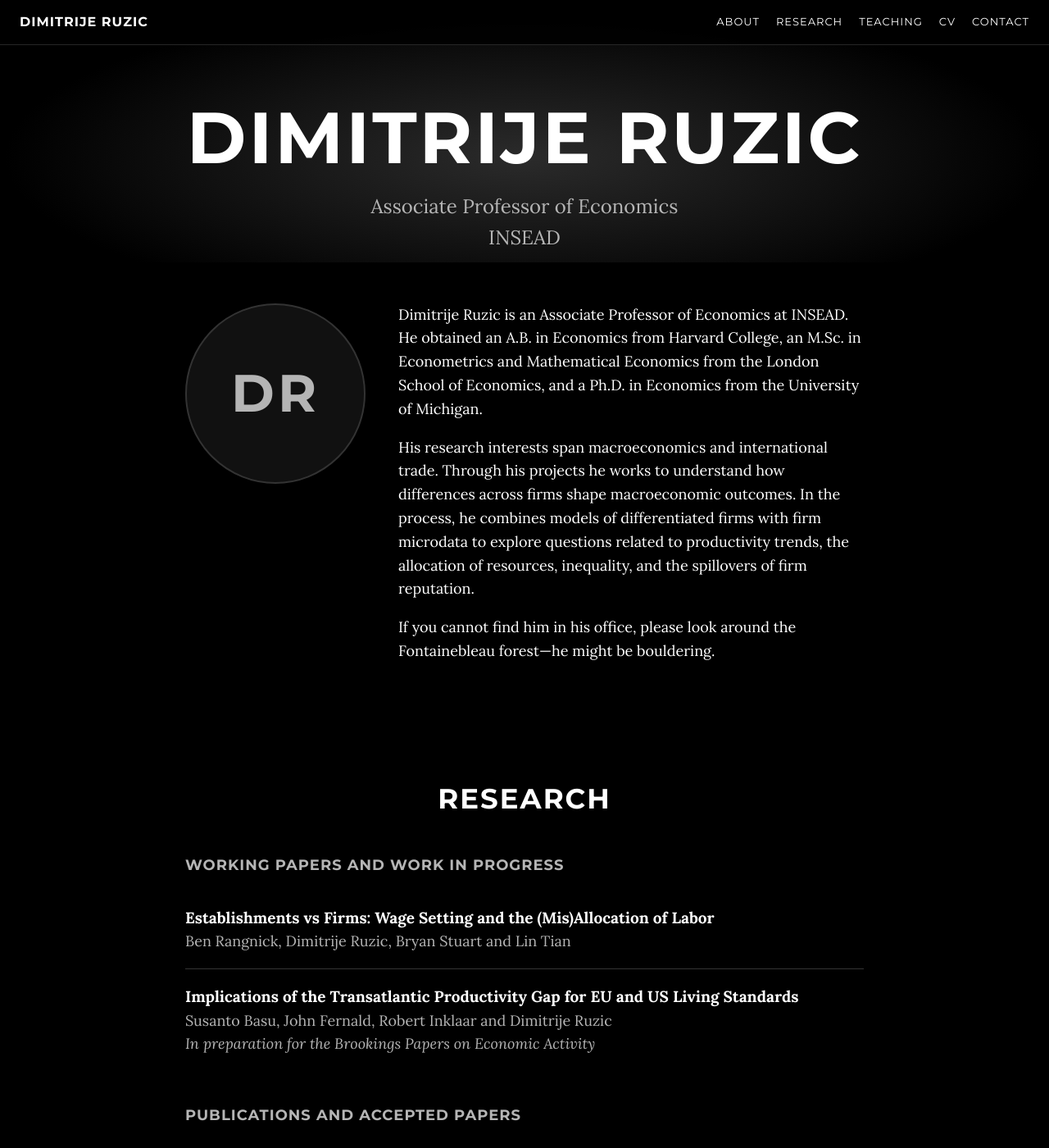
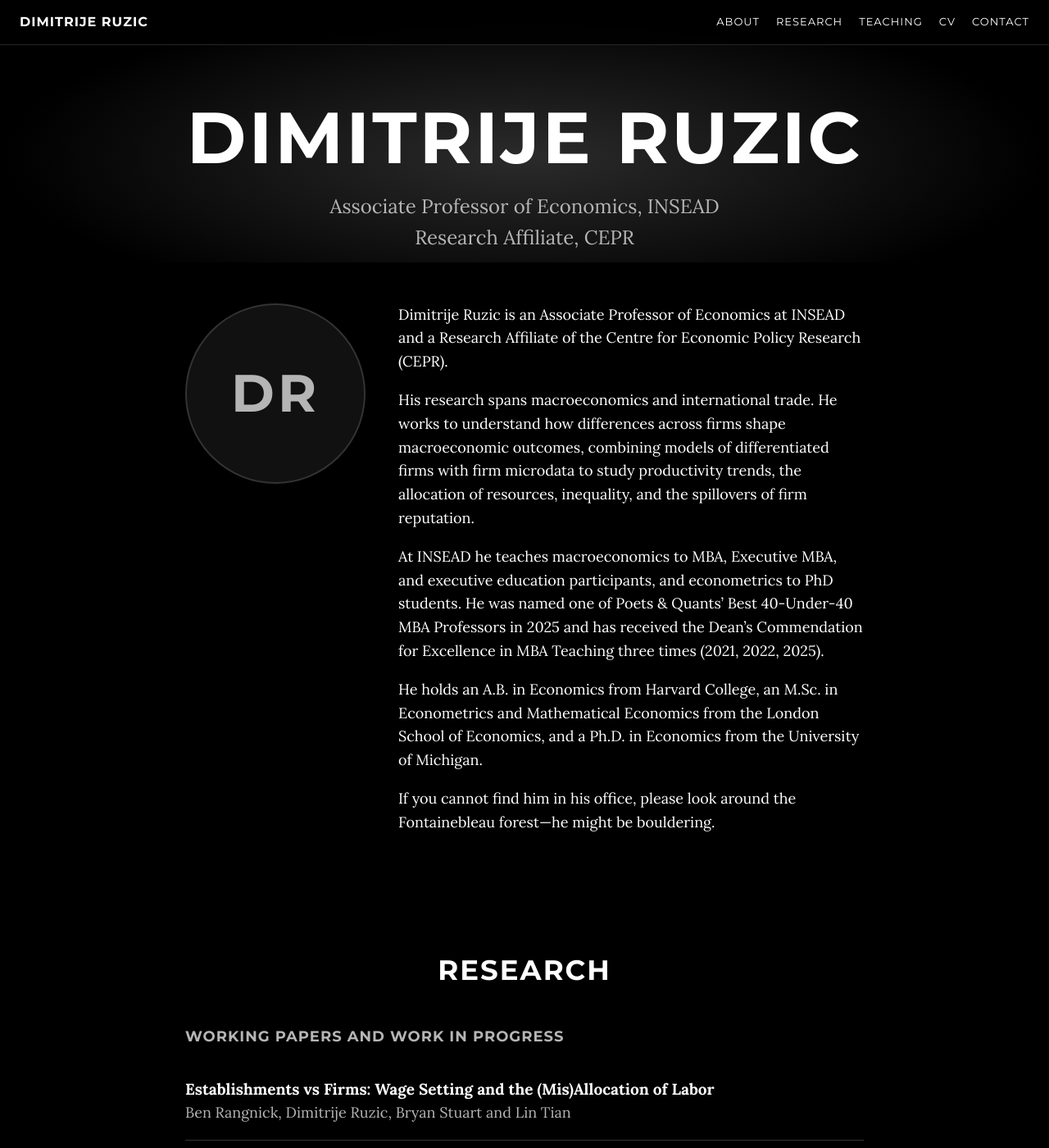
Before and after one commit to d-ruzic/d-ruzic.github.io, a Jekyll site: the page built from index.md, in a window 1280 px wide and 1400 px high. Shown: the whole window at 82% size. Built offline with Jekyll 4.4.1, drawn with Linux system fonts in a browser that asks for light colours.

Commit message:
Title adds CEPR affiliation; reorder bio: research, teaching, education, bouldering
Co-Authored-By: Claude Opus 5.5 <noreply@anthropic.com>

```diff
--- a/_config.yml
+++ b/_config.yml
@@ -2,6 +2,7 @@
 title: "Dimitrije Ruzic"
 position: "Associate Professor of Economics"
 institution: "INSEAD"
+affiliation: "Research Affiliate, CEPR"
 email: "dimitrije.ruzic@insead.edu"
 cv: "/papers/Ruzic_CV_Web.pdf"
 # Your photo, shown next to the About text. Put the file in assets/img/ and
--- a/_layouts/default.html
+++ b/_layouts/default.html
@@ -33,7 +33,7 @@
   <header id="top" class="intro">
     <div class="intro-body">
       <h1>{{ site.title }}</h1>
-      <p class="intro-text">{{ site.position }}<br>{{ site.institution }}</p>
+      <p class="intro-text">{{ site.position }}, {{ site.institution }}<br>{{ site.affiliation }}</p>
     </div>
   </header>
 
--- a/index.md
+++ b/index.md
@@ -14,16 +14,22 @@ layout: default
 
 <div class="about-text" markdown="1">
 
-Dimitrije Ruzic is an Associate Professor of Economics at INSEAD. He obtained an
-A.B. in Economics from Harvard College, an M.Sc. in Econometrics and Mathematical
-Economics from the London School of Economics, and a Ph.D. in Economics from the
-University of Michigan.
+Dimitrije Ruzic is an Associate Professor of Economics at INSEAD and a Research
+Affiliate of the Centre for Economic Policy Research (CEPR).
 
-His research interests span macroeconomics and international trade. Through his
-projects he works to understand how differences across firms shape macroeconomic
-outcomes. In the process, he combines models of differentiated firms with firm
-microdata to explore questions related to productivity trends, the allocation of
-resources, inequality, and the spillovers of firm reputation.
+His research spans macroeconomics and international trade. He works to
+understand how differences across firms shape macroeconomic outcomes, combining
+models of differentiated firms with firm microdata to study productivity trends,
+the allocation of resources, inequality, and the spillovers of firm reputation.
+
+At INSEAD he teaches macroeconomics to MBA, Executive MBA, and executive
+education participants, and econometrics to PhD students. He was named one of
+Poets & Quants' Best 40-Under-40 MBA Professors in 2025 and has received the
+Dean's Commendation for Excellence in MBA Teaching three times (2021, 2022, 2025).
+
+He holds an A.B. in Economics from Harvard College, an M.Sc. in Econometrics and
+Mathematical Economics from the London School of Economics, and a Ph.D. in
+Economics from the University of Michigan.
 
 If you cannot find him in his office, please look around the Fontainebleau
 forest—he might be bouldering.
```
